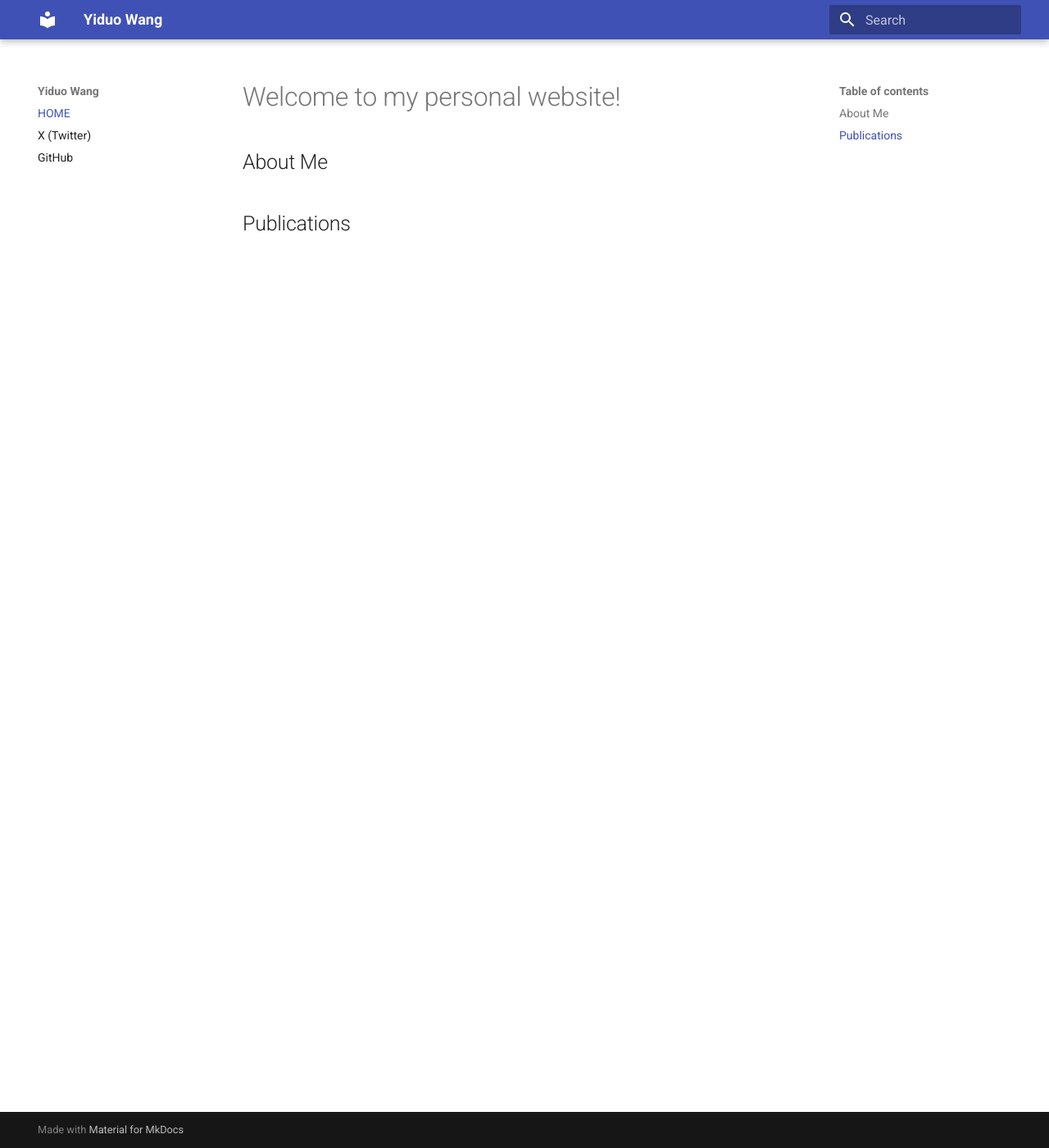
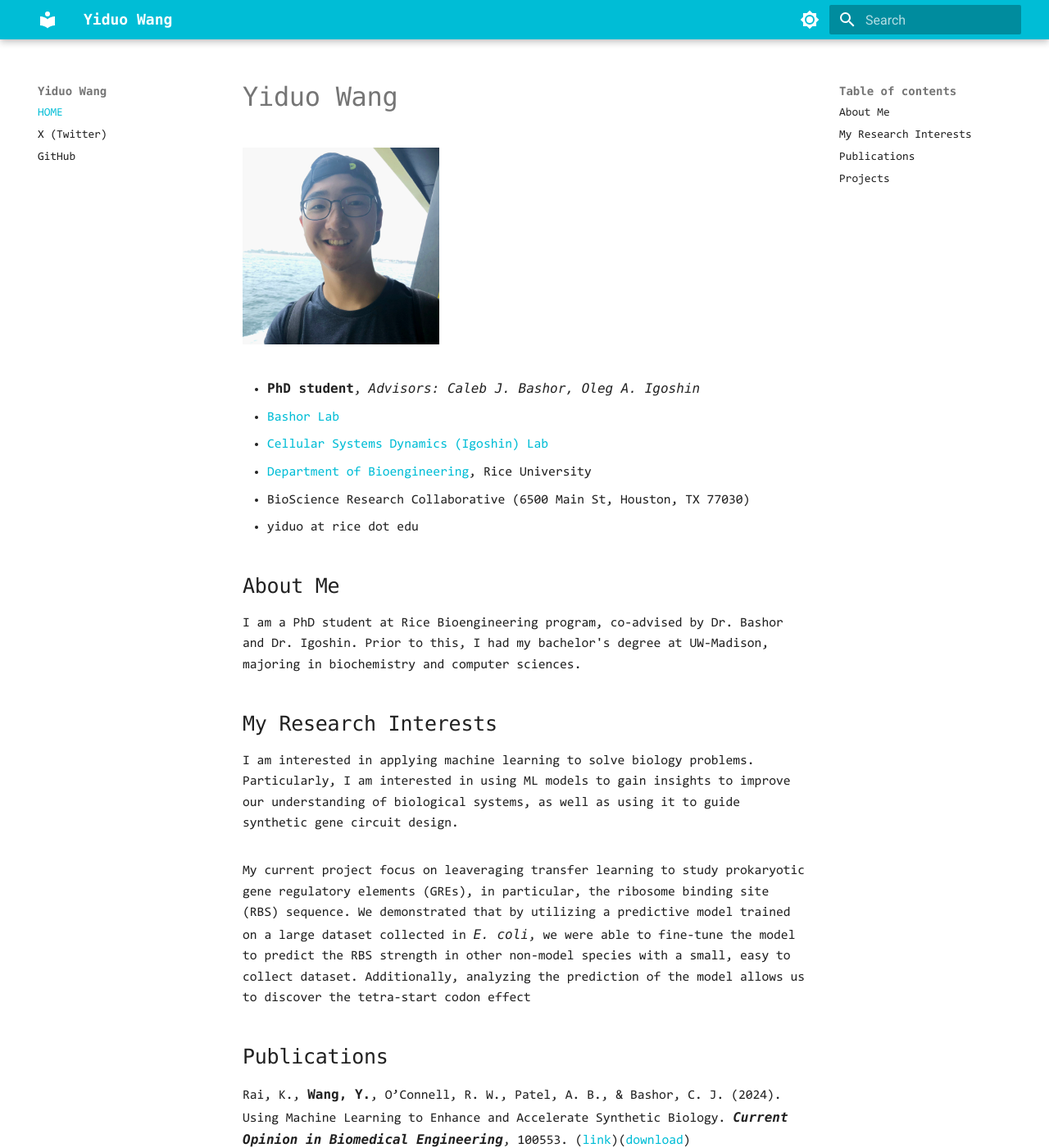
Before and after one commit to yiduo-wang-32/yiduo-wang-32, an MkDocs documentation site: the page built from docs/index.md, in a window 1280 px wide and 1400 px high. Shown: the whole window at 82% size. Built offline with MkDocs 1.6.1 and Material for MkDocs 9.7.7, drawn with Linux system fonts in a browser that asks for light colours; some of the changed text lies outside the part shown.

Commit message:
website update

```diff
--- /dev/null
+++ b/docs/css/main.css
@@ -0,0 +1,31 @@
+@font-face {
+	font-family: 'Consolas';
+	src: url('../fonts/Consolas.ttf') format('truetype');
+	font-style: normal;
+	font-display: auto;
+}
+
+* {
+	font-family: 'Consolas';
+}
+
+.profile-pic {
+	height: 240px;
+	width: 240px;
+}
+
+.download-icon {
+	height: 15px;
+	width: 15px;
+	vertical-align: middle;
+}
+
+.md-typeset blockquote,
+.md-typeset dl,
+.md-typeset figure,
+.md-typeset ol,
+.md-typeset pre,
+.md-typeset ul,
+.md-typeset p {
+	margin-bottom: 2em;
+}
--- a/docs/index.md
+++ b/docs/index.md
@@ -1,5 +1,37 @@
-# Welcome to my personal website!
+# Yiduo Wang
+
+![Portrait](./images/portrait.jpeg){.profile-pic}
+
+- **PhD student**, *Advisors: Caleb J. Bashor, Oleg A. Igoshin*
+- [Bashor Lab](https://bashorlab.rice.edu/)
+- [Cellular Systems Dynamics (Igoshin) Lab](https://igoshin.rice.edu/)
+- [Department of Bioengineering](https://bioengineering.rice.edu/), Rice University
+- BioScience Research Collaborative (6500 Main St, Houston, TX 77030)
+- yiduo at rice dot edu
 
 ## About Me
 
+I am a PhD student at Rice Bioengineering program, co-advised by Dr. Bashor and Dr. Igoshin. Prior to this, I had my bachelor's degree at UW-Madison, majoring in biochemistry and computer sciences.
+
+## My Research Interests
+
+I am interested in applying machine learning to solve biology problems. Particularly, I am interested in using ML models to gain insights to improve our understanding of biological systems, as well as using it to guide synthetic gene circuit design.
+
+My current project focus on leaveraging transfer learning to study prokaryotic gene regulatory elements (GREs), in particular, the ribosome binding site (RBS) sequence. We demonstrated that by utilizing a predictive model trained on a large dataset collected in *E. coli*, we were able to fine-tune the model to predict the RBS strength in other non-model species with a small, easy to collect dataset. Additionally, analyzing the prediction of the model allows us to discover the tetra-start codon effect
+
 ## Publications
+
+Rai, K., **Wang, Y.**, O’Connell, R. W., Patel, A. B., & Bashor, C. J. (2024). Using Machine Learning to Enhance and Accelerate Synthetic Biology. ***Current Opinion in Biomedical Engineering***, 100553. ([link](https://doi.org/10.1016/j.cobme.2024.100553))([download](./pdfs/2024_ML_synBio_review.pdf))
+
+O’Connell, R. W.\*, Rai, K.\*, Piepergerdes, T. C., **Wang, Y.**, Samra, K. D., Wilson, J. A., ... & Bashor, C. J. (2023). Ultra-high throughput mapping of genetic design space. *Under revision at* ***Nature*** ([*BioRxiv* link](https://doi.org/10.1101/2023.03.16.532704))([download](./pdfs/2023_BioRXiv_CLASSIC.pdf))
+
+Rai, K.\*, **Wang, Y.\***, O’Connell, R. W.\*, Kille, B.\*, …, Bashor, C. J. (2025). WIMPY: A software package for nanopore
+sequencing analysis of combinatorial genetic libraries of arbitrary length scales. *Under revision at ****OUP Bioinformatics***.
+
+*(\* denotes equal contribution)*
+
+## Projects
+
+[WIMPY](https://github.com/cbashorlab/WIMPY) - a software package for nanopore sequencing analysis of combinatorial genetic libraries of arbitrary length scales (*algorithm optimization, developed Python version*)
+
+[OSTIR](https://github.com/barricklab/ostir) - software for predicting translation initiation rates in bacteria (*contributed to the API of constant calibration and I/O*)
--- a/mkdocs.yml
+++ b/mkdocs.yml
@@ -1,14 +1,33 @@
 site_name: Yiduo Wang
+
+# theme:
+#   name: material
+#   # logo: './images/favicon.png'
+#   # favicon: './images/favicon.png'
+#   # menu: './images/favicon.png'
+
+#   palette:
+#     scheme: default
+#     accent: cyan
+#     primary: cyan
 
 theme:
   name: material
-  # logo: './images/favicon.png'
-  # favicon: './images/favicon.png'
-  # menu: './images/favicon.png'
+  palette:
 
-  # palette:
-  #   scheme: slate
-  #   primary: black
+    # Palette toggle for light mode
+    - scheme: default
+      primary: cyan
+      toggle:
+        icon: material/brightness-7
+        name: Switch to dark mode
+
+    # Palette toggle for dark mode
+    - scheme: slate
+      primary: teal
+      toggle:
+        icon: material/brightness-2
+        name: Switch to light mode
 
   # features:
     # - header.autohide
@@ -21,9 +40,8 @@ nav:
   - X (Twitter): 'https://x.com/yiduo_wang_32'
   - GitHub: 'https://github.com/yiduo-wang-32'
 
-# extra_css:
-#   - assets/main.css
-#   - assets/animation.css
+extra_css:
+  - css/main.css
 
 # extra_javascript:
 #   - assets/script.js
```
Also changed, not shown: docs/fonts/Consolas.ttf (added), docs/images/portrait.jpeg (added), 2 other files.
